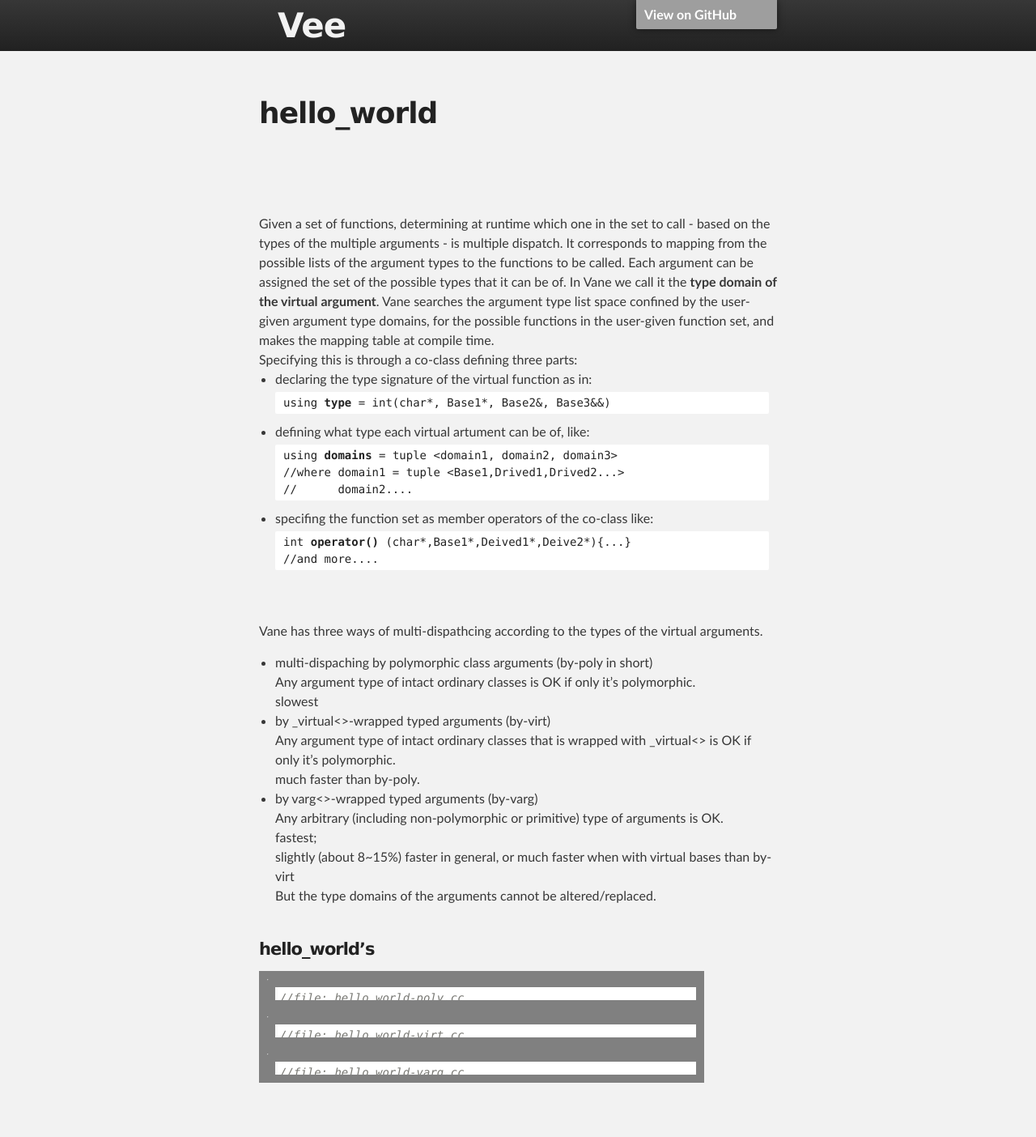
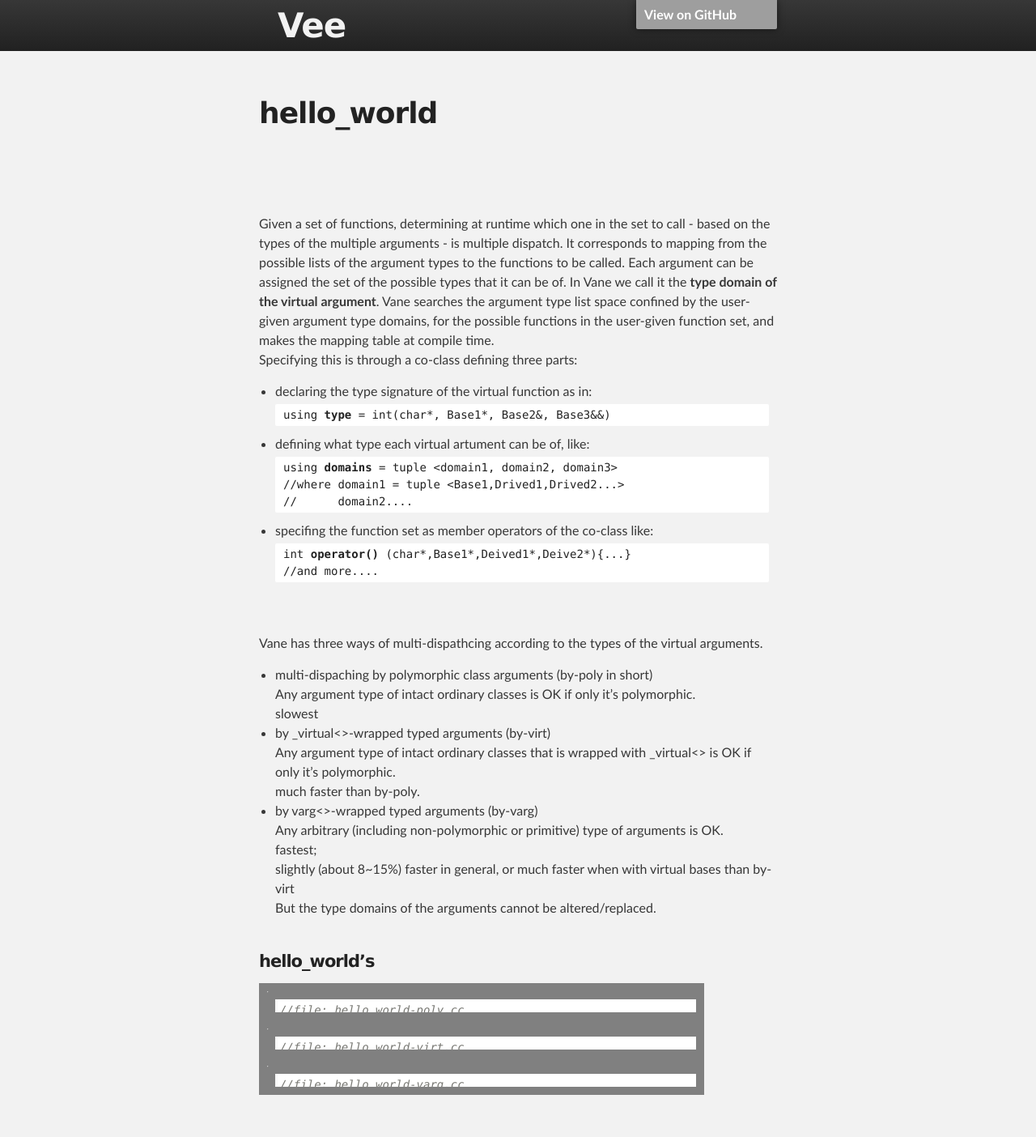
Before and after one commit to tmp2tmp/eee, a Jekyll site: the page built from docs/hello_world.md, in a window 1280 px wide. Shown: the whole page at 81% size. Built offline with Jekyll 4.4.1, drawn with Linux system fonts in a browser that asks for light colours; our own code applies the rules of GitHub Pages for plain Markdown files; the repository's description, which GitHub fills in, is left out; grey boxes are pictures that could not be loaded.

Commit message:
Update hello_world.md

```diff
--- a/docs/hello_world.md
+++ b/docs/hello_world.md
@@ -3,7 +3,7 @@
 &nbsp;
 &nbsp;
 
-<p style='margin-bottom:0'>
+<p class='_on_ul'>
 Given a set of functions,
 determining at runtime which one in the set to call - based on the types of the multiple arguments -
 is multiple dispatch.
```
